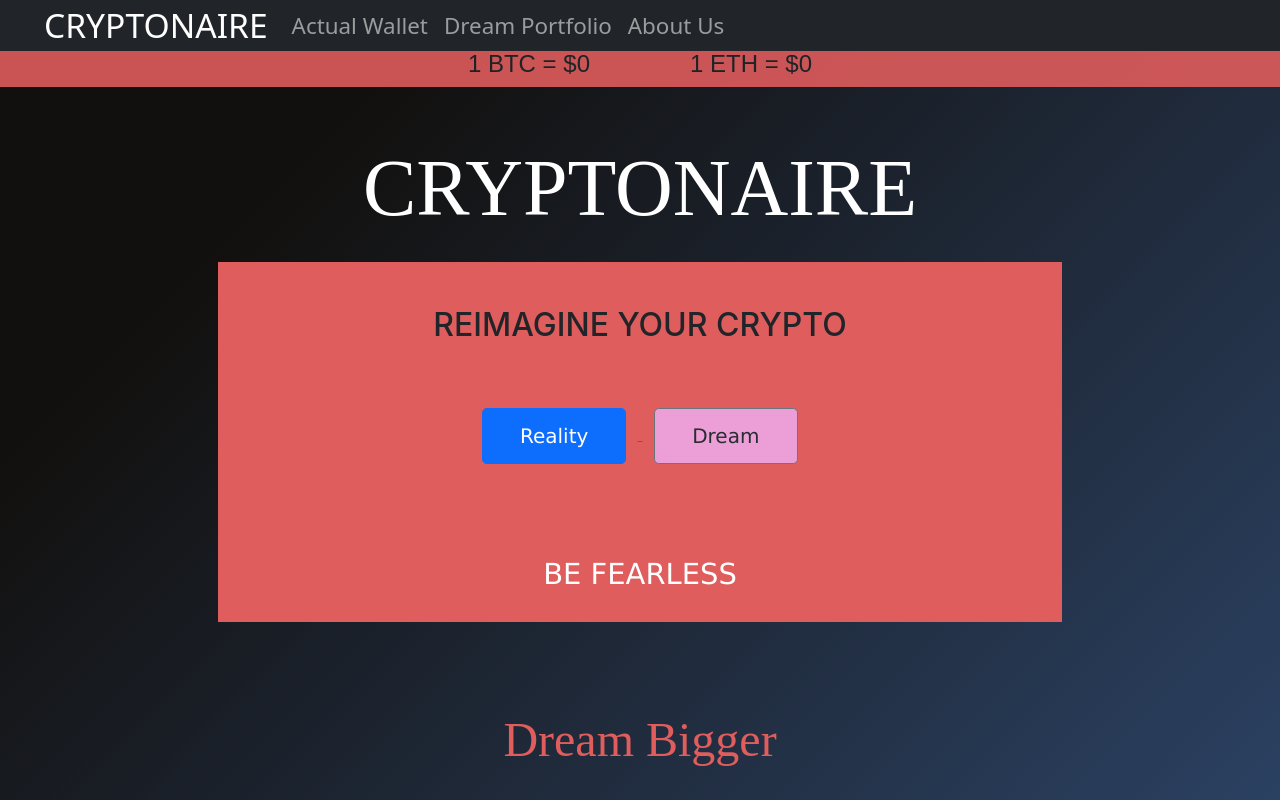
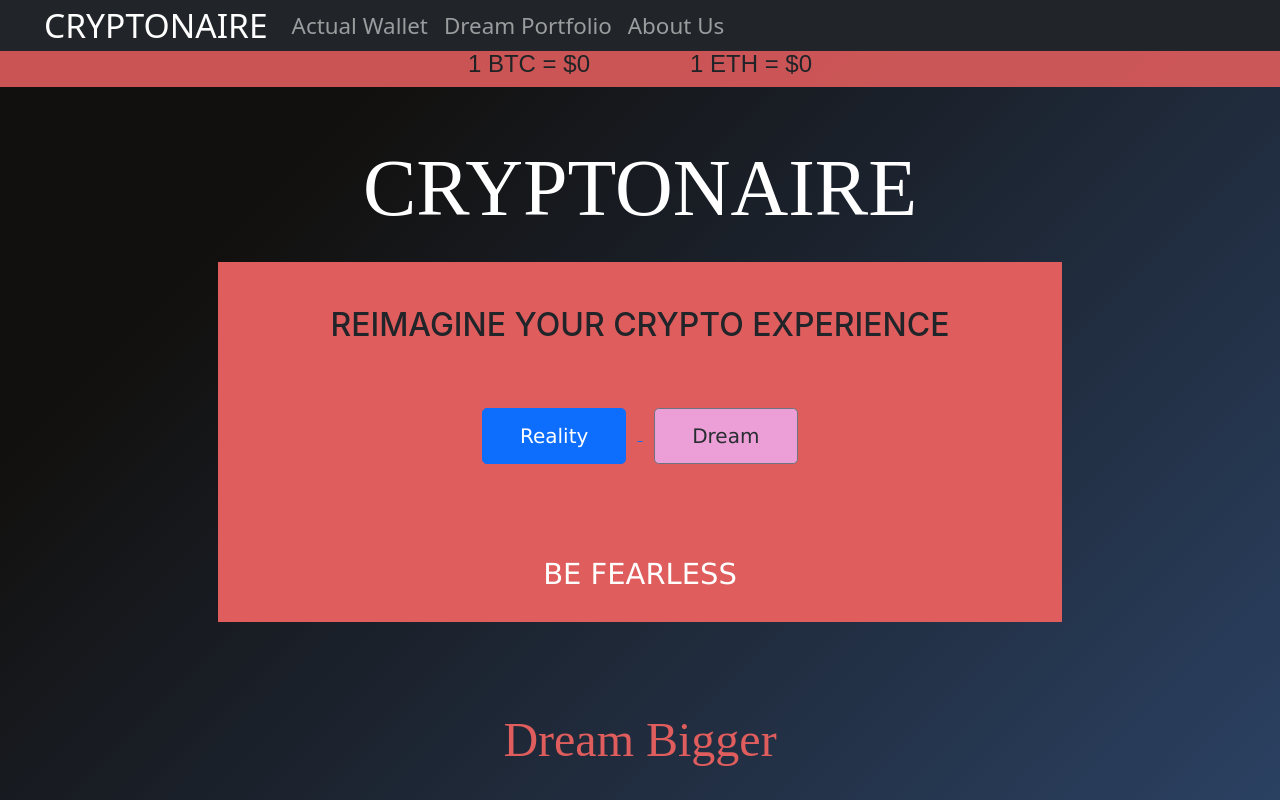
Before and after one commit to AlexManzi/Cryptonaire, a React (Create React App) app: page / in a window 1280 px wide. Built offline with nearby package versions, Linux system fonts and the light colour scheme; no server answers.

Commit message:
project preview

```diff
--- a/src/WelcomeVibes.js
+++ b/src/WelcomeVibes.js
@@ -14,7 +14,7 @@ function WelcomeVibes({data}) {
 
     <div className='leftTitle'>
         <br></br>
-        <h3 id='imagine'>REIMAGINE YOUR CRYPTO</h3>
+        <h3 id='imagine'>REIMAGINE YOUR CRYPTO EXPERIENCE</h3>
         <br></br>
         <br></br>
 
```
